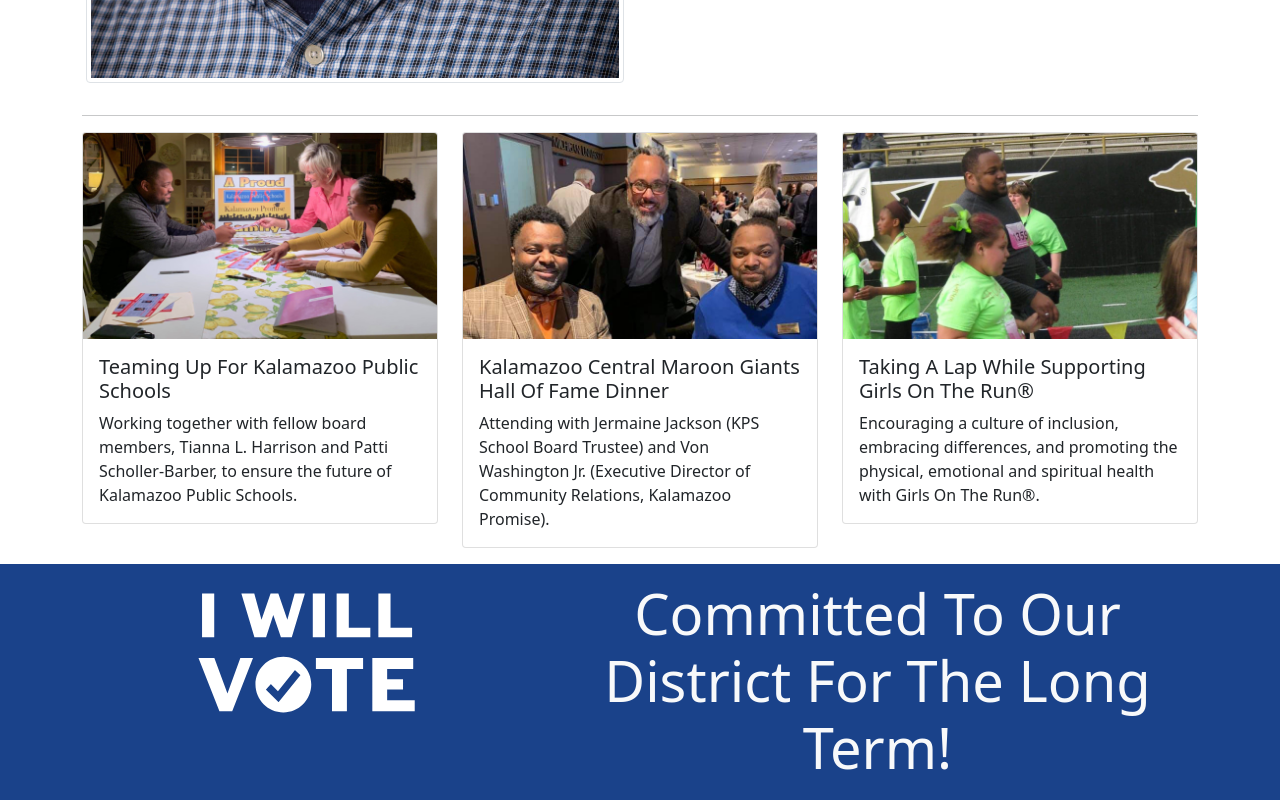
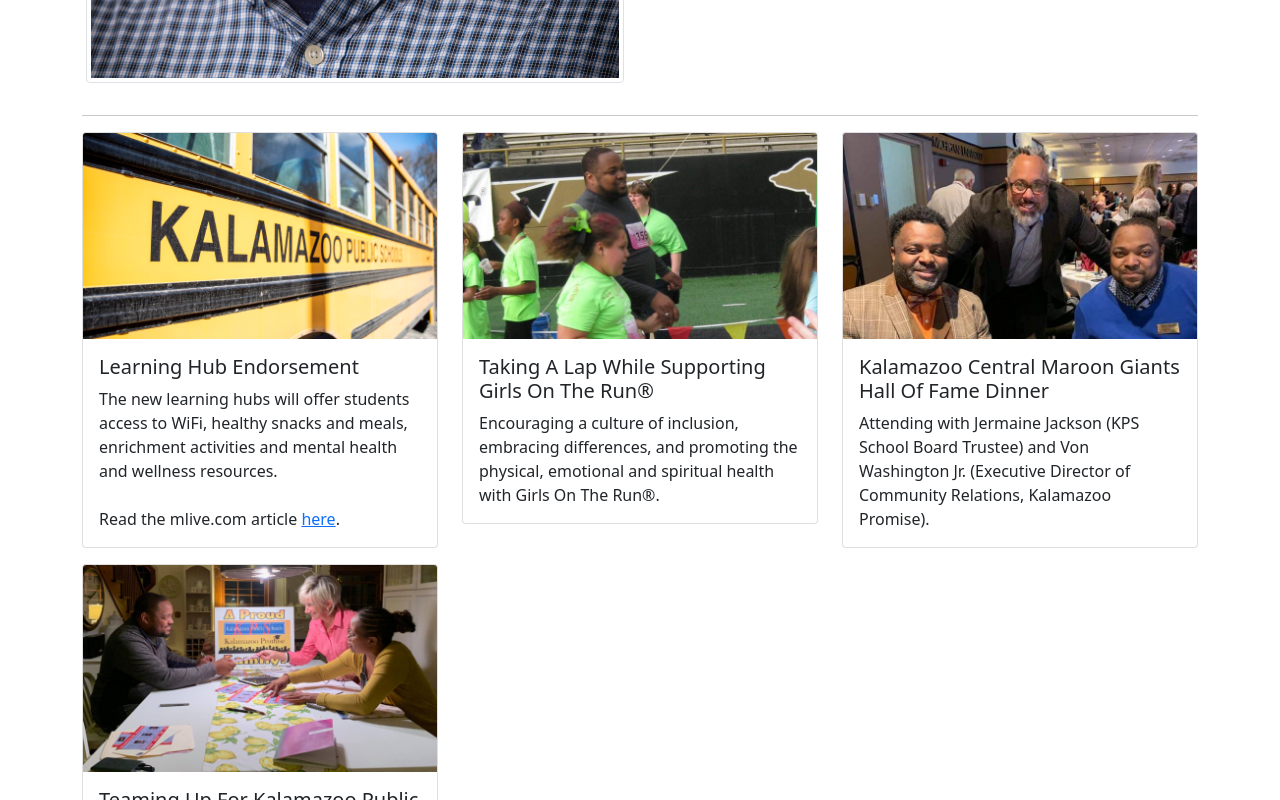
Before and after one commit to tomzmyslo/jasonemorris, a Next.js app: page / in a window 1280 px wide. Shown: the part 640-1440 px from the top of the page. Built offline with nearby package versions, Linux system fonts and the light colour scheme.

Commit message:
Add learning hub call out and link to article

```diff
--- a/components/Card.jsx
+++ b/components/Card.jsx
@@ -10,7 +10,11 @@
       />
       <div className="card-body">
         <h5 className="card-title text-capitalize">{title}</h5>
-        <p className="card-text">{caption}</p>
+        <p
+          className="card-text"
+          // eslint-disable-next-line react/no-danger
+          dangerouslySetInnerHTML={{ __html: caption}}
+        />
       </div>
     </div>
   );
--- a/components/Photos.jsx
+++ b/components/Photos.jsx
@@ -6,7 +6,7 @@
   return(
     <div className="container">
       <div className="row">
-        {photos.map((photo) => {
+        {photos.reverse().map((photo) => {
           return(
             <div key={photo.id} className="col-lg-4 mb-3">
               <Card
--- a/data/photos.json
+++ b/data/photos.json
@@ -16,5 +16,11 @@
     "source": "images/glamour4-cropped.jpg",
     "title": "Taking A Lap While Supporting Girls On The Run®",
     "caption": "Encouraging a culture of inclusion, embracing differences, and promoting the physical, emotional and spiritual health with Girls On The Run®."
+  },
+  {
+    "id": 4,
+    "source": "images/glamour5-cropped.jpg",
+    "title": "Learning Hub Endorsement",
+    "caption": "The new learning hubs will offer students access to WiFi, healthy snacks and meals, enrichment activities and mental health and wellness resources.<br><br>Read the mlive.com article <a href='https://www.mlive.com/news/kalamazoo/2020/09/kalamazoo-schools-to-launch-learning-hubs-for-online-students-in-need-of-extra-support.html'>here</a>."
   }
 ]
```
Also changed, not shown: public/images/glamour5-cropped.jpg (added).
